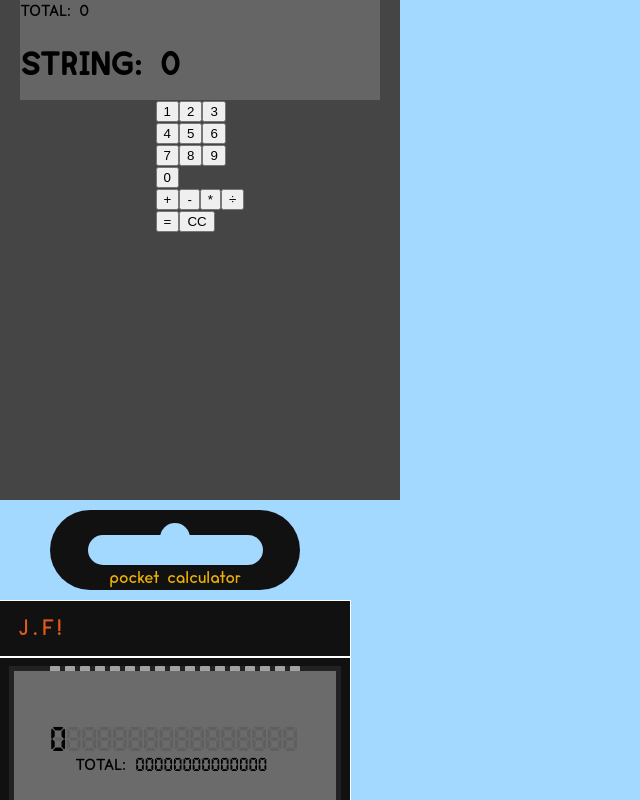
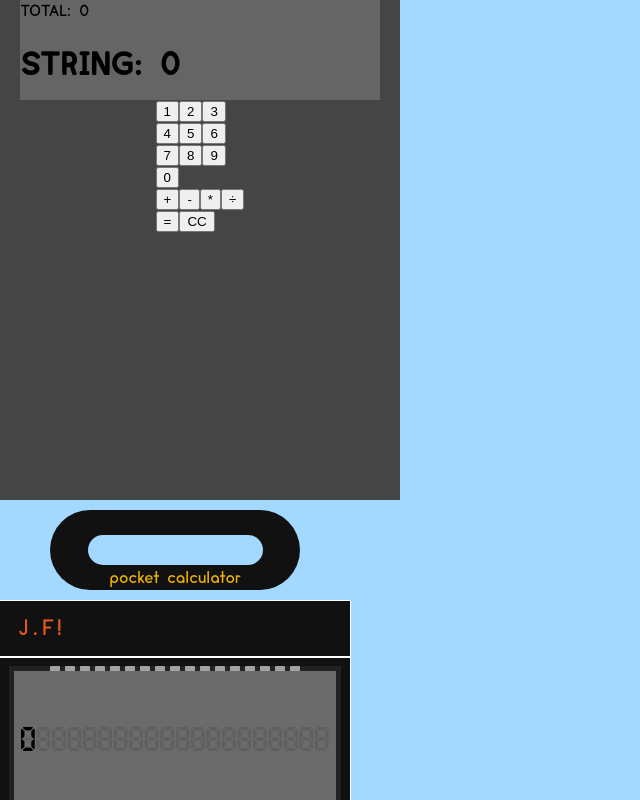
Before and after one commit to john-farina/react-calculator, a React (Create React App) app: page / in a window 1280 px wide. Shown: the top 800 px of the page, without its empty margins (0-640 px from the left). Built offline with nearby package versions, Linux system fonts and the light colour scheme.

Commit message:
tried to position it in different way more stable

```diff
--- a/src/App.scss
+++ b/src/App.scss
@@ -159,49 +159,67 @@ $PCblack: rgb(17, 17, 17);
       height: 84%;
       background-color: rgb(107, 107, 107);
 
-      .mainTextContainer {
+      // .mainTextContainer {
+      //   position: relative;
+      //   width: 80%;
+      //   height: 60px;
+      //   // background-color: rgba(0, 0, 0, 0.3);
+      //   display: flex;
+      //   align-items: center;
+      //   justify-content: start;
+
+      //   .text {
+      //     margin-left: 5px;
+      //     font-family: "Digital";
+      //     font-size: 2.2rem;
+      //   }
+
+      //   .frontText {
+      //     z-index: 2;
+      //   }
+      // }
+      // .backText {
+      //   z-index: 1;
+      //   position: absolute;
+      //   opacity: 10%;
+      // }
+      // .totalTextContainer {
+      //   position: absolute;
+      //   // bottom: 0;
+      //   width: 200px;
+      //   height: 20px;
+      //   // background-color: blue;
+      //   margin-top: 50px;
+      //   display: flex;
+      //   align-items: center;
+      //   justify-content: start;
+      //   gap: 10px;
+
+      //   .totalText {
+      //     font-family: "Cream";
+      //   }
+      //   .totalNumber {
+      //     font-family: "Digital";
+      //     font-size: 1.2rem;
+      //     letter-spacing: 1px;
+      //   }
+      // }
+      .mainText {
         position: relative;
-        width: 80%;
-        height: 60px;
-        // background-color: rgba(0, 0, 0, 0.3);
+        width: 100%;
+        height: 40px;
         display: flex;
         align-items: center;
         justify-content: start;
-
+        // background-color: blue;
+        font-family: "Digital";
+        font-size: 2.2rem;
         .text {
-          margin-left: 5px;
-          font-family: "Digital";
-          font-size: 2.2rem;
+          margin-left: 7px;
         }
-
-        .frontText {
-          z-index: 2;
-        }
-      }
-      .backText {
-        z-index: 1;
-        position: absolute;
-        opacity: 10%;
-      }
-      .totalTextContainer {
-        position: absolute;
-        // bottom: 0;
-        width: 200px;
-        height: 20px;
-        // background-color: blue;
-        margin-top: 50px;
-        display: flex;
-        align-items: center;
-        justify-content: start;
-        gap: 10px;
-
-        .totalText {
-          font-family: "Cream";
-        }
-        .totalNumber {
-          font-family: "Digital";
-          font-size: 1.2rem;
-          letter-spacing: 1px;
+        .backText {
+          position: absolute;
+          opacity: 10%;
         }
       }
     }
--- a/src/PocketCalculator.js
+++ b/src/PocketCalculator.js
@@ -19,7 +19,7 @@ export default function PocketCalculator({
     <div className="pocketCalculator">
       <div className="topHolder">
         <div className="middleOpening">
-          <div className="openingTop"></div>
+          {/* <div className="openingTop"></div> */}
         </div>
         <div className="textContainer">
           <p>pocket calculator</p>
@@ -41,14 +41,18 @@ export default function PocketCalculator({
           <BarLoop />
         </div>
         <div className="screen">
-          <div className="mainTextContainer">
+          <div className="mainText">
+            <p className="text backText">88888888888888888888</p>
+            <p className="text ">{ifNoneShow()}</p>
+          </div>
+          {/* <div className="mainTextContainer">
             <p className="text backText">8888888888888888</p>
             <p className="text frontText">{ifNoneShow()}</p>
           </div>
           <div className="totalTextContainer">
             <p className="totalText">TOTAL:</p>
             <p className="totalNumber totalBack">00000000000000</p>
-          </div>
+          </div> */}
         </div>
       </div>
 
```
